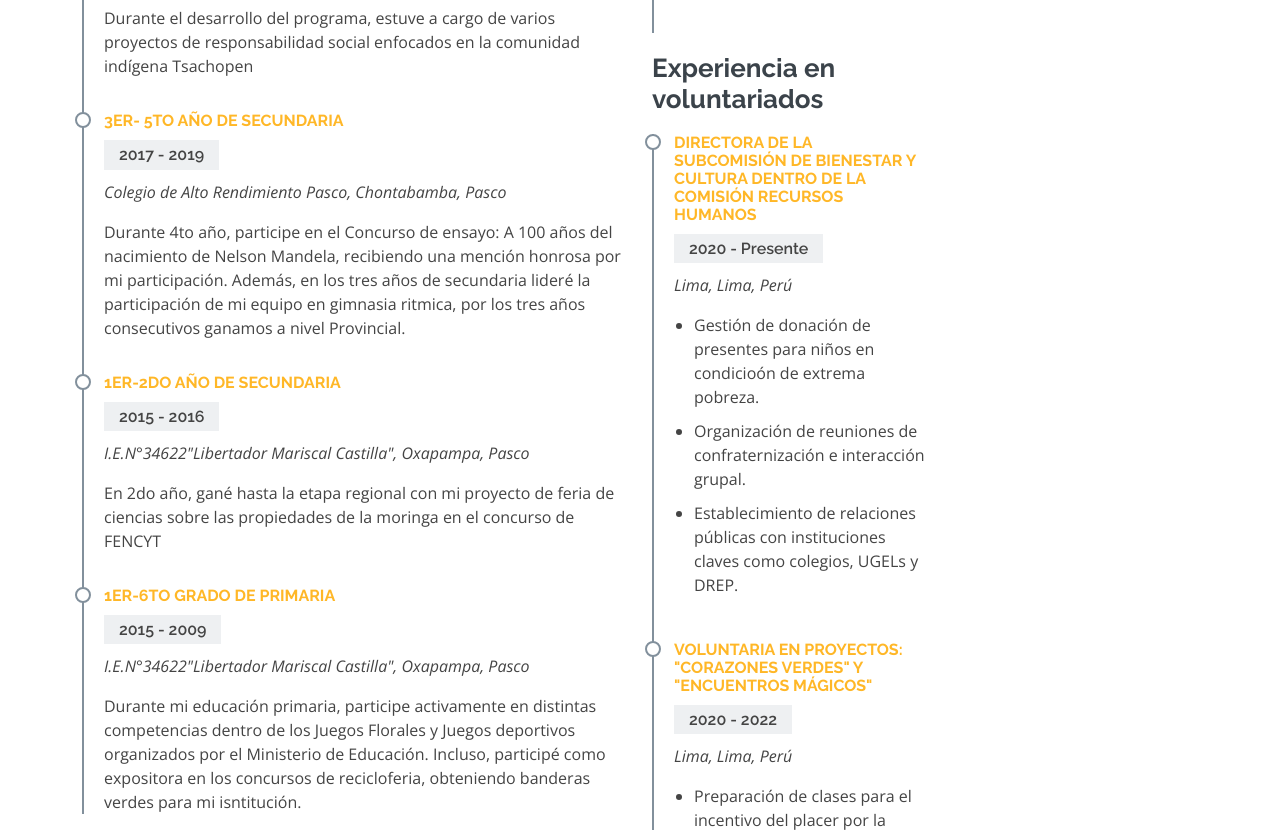
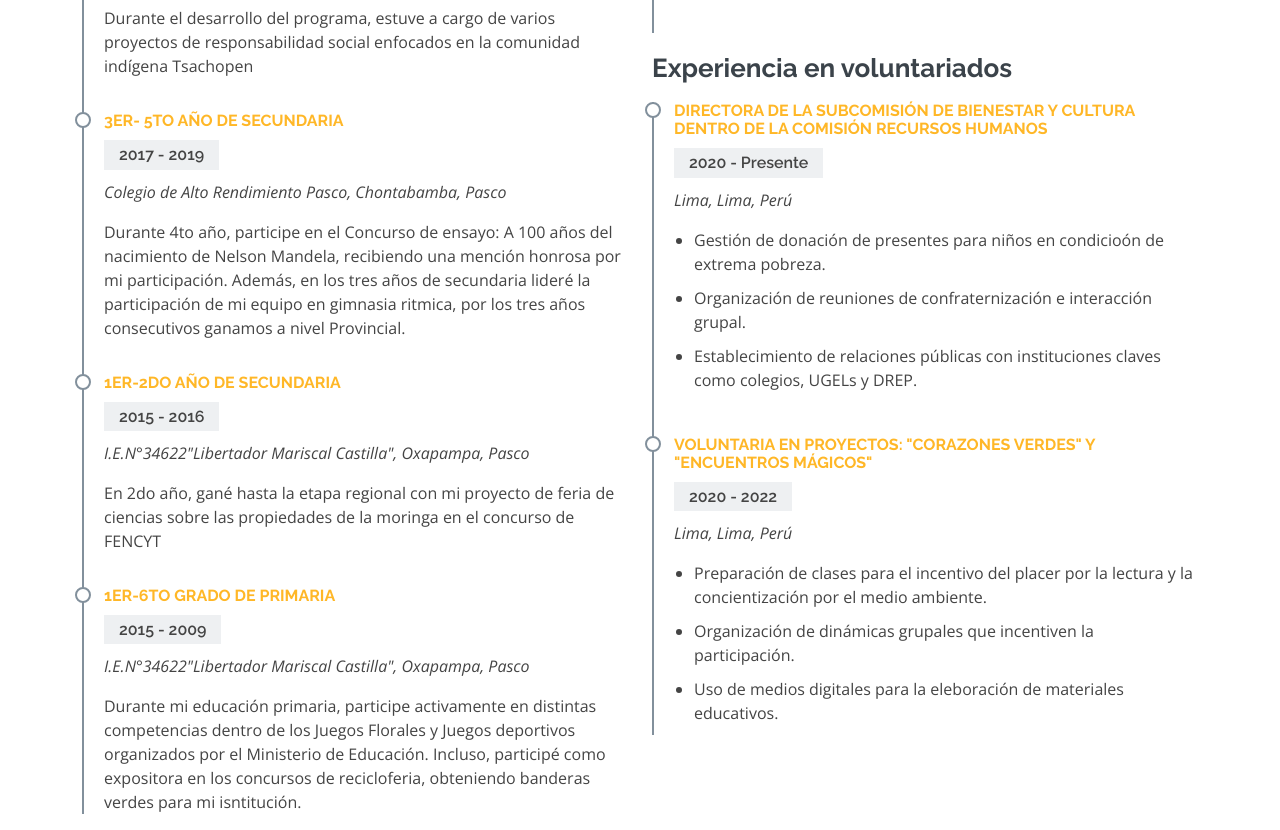
Before and after one commit to XiomaraOshik/Portafolio, a plain HTML site: page index.html in a window 1280 px wide. Shown: the part 2226-3056 px from the top of the page. Drawn offline with nearby package versions, Linux system fonts and the light colour scheme.

Commit message:
Update index.html

```diff
--- a/index.html
+++ b/index.html
@@ -207,7 +207,7 @@
               </ul>
               </p>
             </div>
-         <div class="col-lg-6">
+
             <h3 class="resume-title">Experiencia en voluntariados</h3>
             <div class="resume-item">
               <h4>Directora de la subcomisión de Bienestar y Cultura dentro de la comisión Recursos Humanos</h4>
```
